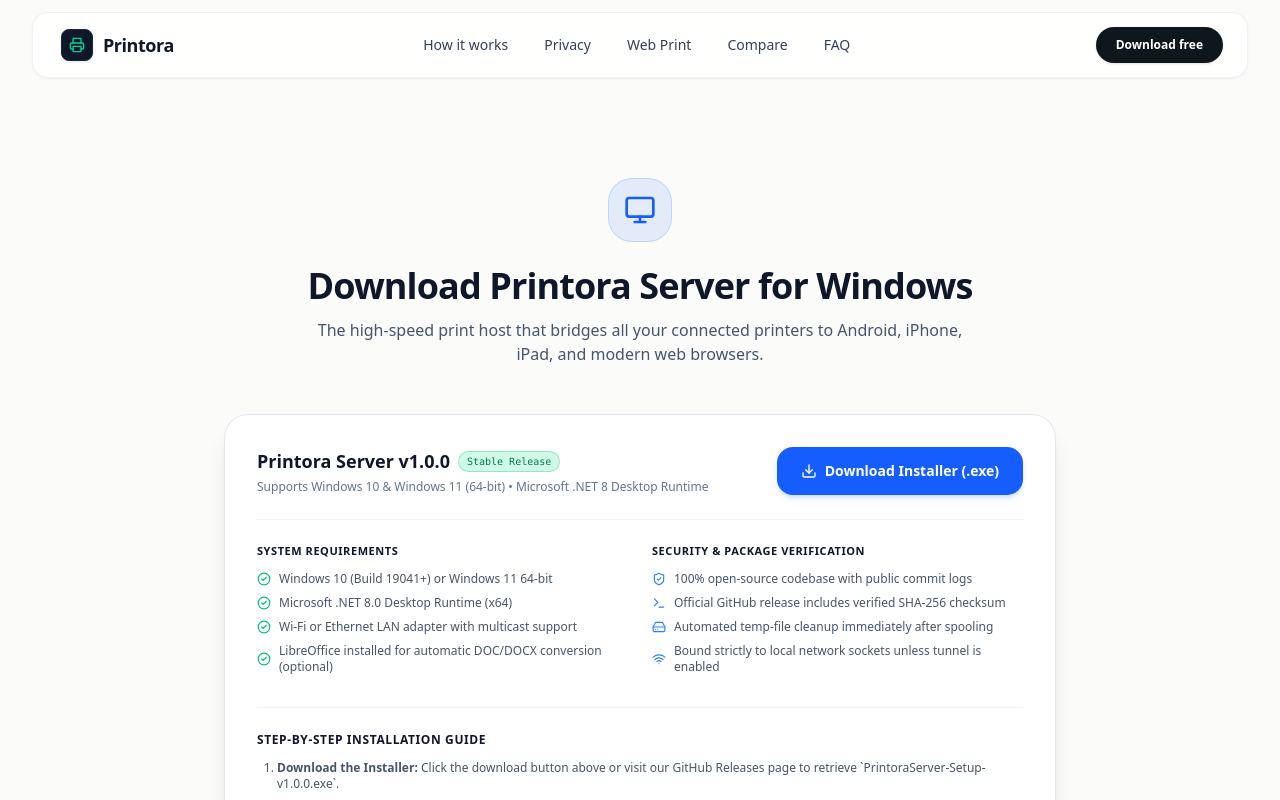
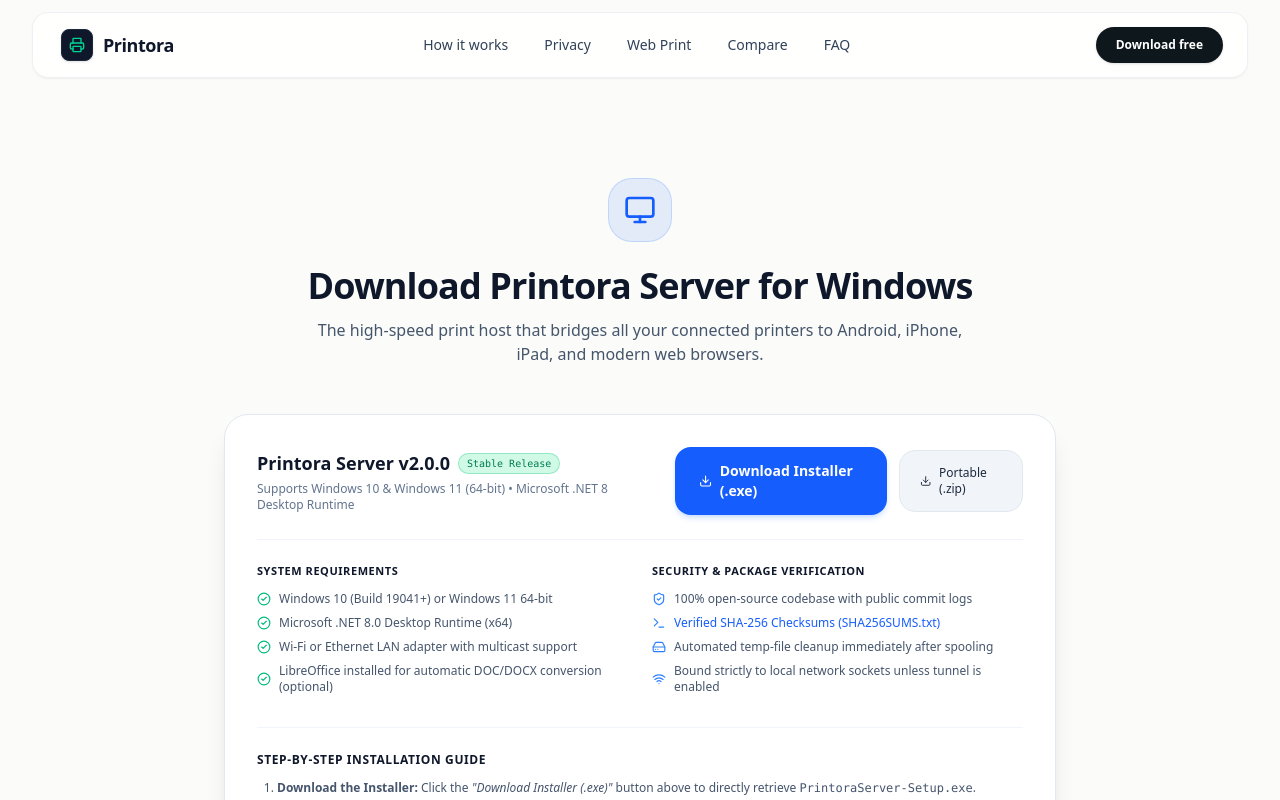
Before and after one commit to sagarsahni6/WifiPrintWebsite, a Next.js app: page /download/windows in a window 1280 px wide. Shown: the top 800 px of the page. Built offline with nearby package versions, Linux system fonts and the light colour scheme.

Commit message:
feat(download): enable direct download for Windows .exe, .zip and Android .apk

```diff
--- a/next.config.ts
+++ b/next.config.ts
@@ -5,6 +5,25 @@
   poweredByHeader: false,
   cacheComponents: true,
   partialPrefetching: true,
+  async redirects() {
+    return [
+      {
+        source: "/download/windows/setup.exe",
+        destination: "https://github.com/sagarsahni6/printora-cloud-print/releases/download/v2.0.0/PrintoraServer-Setup.exe",
+        permanent: false,
+      },
+      {
+        source: "/download/windows/portable.zip",
+        destination: "https://github.com/sagarsahni6/printora-cloud-print/releases/download/v2.0.0/PrintoraServer-Windows-v2.0.0.zip",
+        permanent: false,
+      },
+      {
+        source: "/download/android/app.apk",
+        destination: "https://github.com/sagarsahni6/printora-cloud-print/releases/download/v2.0.0/Printora-Android-v2.0.0.apk",
+        permanent: false,
+      },
+    ];
+  },
   async headers() {
     return [
       {
--- a/src/app/download/android/page.tsx
+++ b/src/app/download/android/page.tsx
@@ -67,20 +67,19 @@
         <div className="flex flex-col sm:flex-row items-start sm:items-center justify-between gap-6 pb-6 border-b border-slate-100 dark:border-slate-800">
           <div>
             <div className="flex items-center gap-2">
-              <h2 className="text-lg font-bold text-slate-900 dark:text-white">Printora Android APK v1.0.0</h2>
+              <h2 className="text-lg font-bold text-slate-900 dark:text-white">Printora Android APK v2.0.0</h2>
               <span className="text-[10px] font-mono px-2 py-0.5 rounded-full bg-emerald-100 dark:bg-emerald-950 text-emerald-700 dark:text-emerald-300 border border-emerald-500/30">
                 Release Build
               </span>
             </div>
             <p className="text-xs text-slate-500 dark:text-slate-400 mt-1">
-              Supports Android 8.0 through Android 15 • Universal ARM64 / ARMv7 APK
+              Supports Android 8.0 through Android 15 • Universal ARM64 / ARMv7 APK (2.5 MB)
             </p>
           </div>
 
           <a
-            href={`${siteConfig.githubUrl}/releases`}
-            target="_blank"
-            rel="noopener noreferrer"
+            href={siteConfig.directAndroidApkUrl}
+            download="Printora-Android-v2.0.0.apk"
             className="w-full sm:w-auto inline-flex items-center justify-center gap-2 px-6 py-3.5 rounded-2xl bg-emerald-600 hover:bg-emerald-700 text-white font-semibold text-sm shadow-md shadow-emerald-500/20 transition-all cursor-pointer"
           >
             <Download className="w-4 h-4" />
@@ -146,7 +145,7 @@
           </h3>
           <ol className="list-decimal pl-5 space-y-2 text-xs text-slate-600 dark:text-slate-400">
             <li>
-              <strong>Download the APK:</strong> Tap the download button above on your Android phone to save `printora-app-v1.0.0.apk`.
+              <strong>Download the APK:</strong> Tap the <em>&quot;Download APK Package&quot;</em> button above on your Android phone to directly download <code>Printora-Android-v2.0.0.apk</code>.
             </li>
             <li>
               <strong>Allow Installation:</strong> If prompted by Android or Chrome with &quot;File might be harmful&quot;, select <em>&quot;Download anyway&quot;</em>. When opening the file, enable <em>&quot;Allow from this source&quot;</em> in your device settings.
--- a/src/app/download/windows/page.tsx
+++ b/src/app/download/windows/page.tsx
@@ -67,7 +67,7 @@
         <div className="flex flex-col sm:flex-row items-start sm:items-center justify-between gap-6 pb-6 border-b border-slate-100 dark:border-slate-800">
           <div>
             <div className="flex items-center gap-2">
-              <h2 className="text-lg font-bold text-slate-900 dark:text-white">Printora Server v1.0.0</h2>
+              <h2 className="text-lg font-bold text-slate-900 dark:text-white">Printora Server v2.0.0</h2>
               <span className="text-[10px] font-mono px-2 py-0.5 rounded-full bg-emerald-100 dark:bg-emerald-950 text-emerald-700 dark:text-emerald-300 border border-emerald-500/30">
                 Stable Release
               </span>
@@ -77,15 +77,24 @@
             </p>
           </div>
 
-          <a
-            href={`${siteConfig.githubUrl}/releases`}
-            target="_blank"
-            rel="noopener noreferrer"
-            className="w-full sm:w-auto inline-flex items-center justify-center gap-2 px-6 py-3.5 rounded-2xl bg-blue-600 hover:bg-blue-700 text-white font-semibold text-sm shadow-md shadow-blue-500/20 transition-all cursor-pointer"
-          >
-            <Download className="w-4 h-4" />
-            <span>Download Installer (.exe)</span>
-          </a>
+          <div className="flex flex-col sm:flex-row items-stretch sm:items-center gap-3 w-full sm:w-auto">
+            <a
+              href={siteConfig.directWindowsExeUrl}
+              download="PrintoraServer-Setup.exe"
+              className="inline-flex items-center justify-center gap-2 px-6 py-3.5 rounded-2xl bg-blue-600 hover:bg-blue-700 text-white font-semibold text-sm shadow-md shadow-blue-500/20 transition-all cursor-pointer"
+            >
+              <Download className="w-4 h-4" />
+              <span>Download Installer (.exe)</span>
+            </a>
+            <a
+              href={siteConfig.directWindowsZipUrl}
+              download="PrintoraServer-Windows-v2.0.0.zip"
+              className="inline-flex items-center justify-center gap-2 px-5 py-3.5 rounded-2xl bg-slate-100 hover:bg-slate-200 dark:bg-slate-800 dark:hover:bg-slate-700 text-slate-800 dark:text-slate-200 font-medium text-xs transition-all cursor-pointer border border-slate-200 dark:border-slate-700"
+            >
+              <Download className="w-3.5 h-3.5" />
+              <span>Portable (.zip)</span>
+            </a>
+          </div>
         </div>
 
         {/* System Requirements & Verification Details */}
@@ -121,7 +130,14 @@
               </div>
               <div className="flex items-center gap-2">
                 <Terminal className="w-3.5 h-3.5 text-blue-500 shrink-0" />
-                <span>Official GitHub release includes verified SHA-256 checksum</span>
+                <a
+                  href={siteConfig.checksumsUrl}
+                  target="_blank"
+                  rel="noopener noreferrer"
+                  className="hover:underline text-blue-600 dark:text-blue-400 font-medium"
+                >
+                  Verified SHA-256 Checksums (SHA256SUMS.txt)
+                </a>
               </div>
               <div className="flex items-center gap-2">
                 <HardDrive className="w-3.5 h-3.5 text-blue-500 shrink-0" />
@@ -140,7 +156,7 @@
           <h3 className="font-bold text-slate-900 dark:text-white text-xs uppercase tracking-wider mb-3">Step-by-Step Installation Guide</h3>
           <ol className="list-decimal pl-5 space-y-2 text-xs text-slate-600 dark:text-slate-400">
             <li>
-              <strong>Download the Installer:</strong> Click the download button above or visit our GitHub Releases page to retrieve `PrintoraServer-Setup-v1.0.0.exe`.
+              <strong>Download the Installer:</strong> Click the <em>&quot;Download Installer (.exe)&quot;</em> button above to directly retrieve <code>PrintoraServer-Setup.exe</code>.
             </li>
             <li>
               <strong>Windows SmartScreen Notice:</strong> If Microsoft Defender SmartScreen displays a warning for newly released binaries, click <em>&quot;More info&quot;</em> followed by <em>&quot;Run anyway&quot;</em>.
--- a/src/config/site.ts
+++ b/src/config/site.ts
@@ -20,6 +20,10 @@
   githubUrl: "https://github.com/sagarsahni6/printora-cloud-print",
   windowsDownloadUrl: "/download/windows",
   androidDownloadUrl: "/download/android",
+  directWindowsExeUrl: "https://github.com/sagarsahni6/printora-cloud-print/releases/download/v2.0.0/PrintoraServer-Setup.exe",
+  directWindowsZipUrl: "https://github.com/sagarsahni6/printora-cloud-print/releases/download/v2.0.0/PrintoraServer-Windows-v2.0.0.zip",
+  directAndroidApkUrl: "https://github.com/sagarsahni6/printora-cloud-print/releases/download/v2.0.0/Printora-Android-v2.0.0.apk",
+  checksumsUrl: "https://github.com/sagarsahni6/printora-cloud-print/releases/download/v2.0.0/SHA256SUMS.txt",
   navItems: [
     { label: "Features", href: "/#features" },
     { label: "How It Works", href: "/how-it-works" },
```
